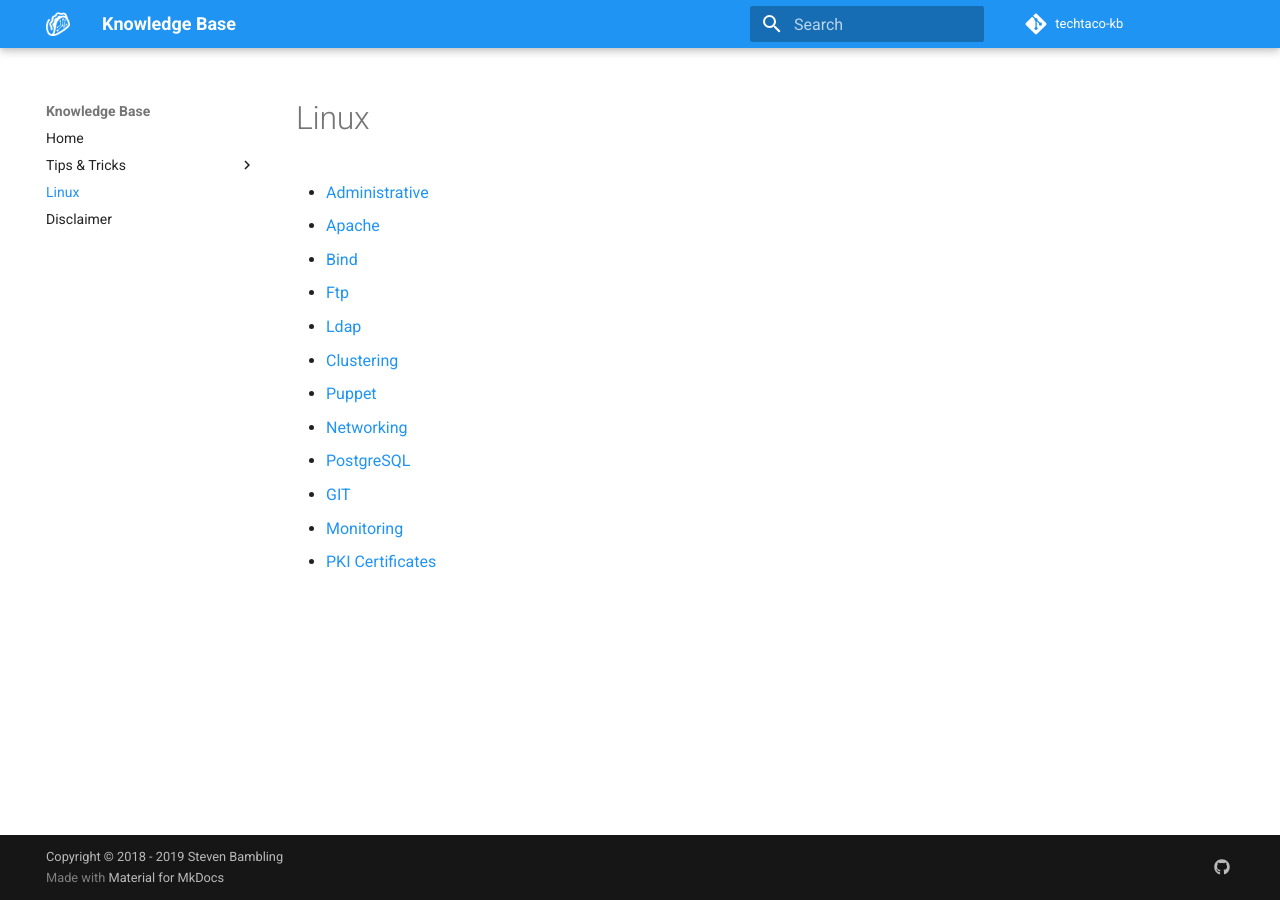
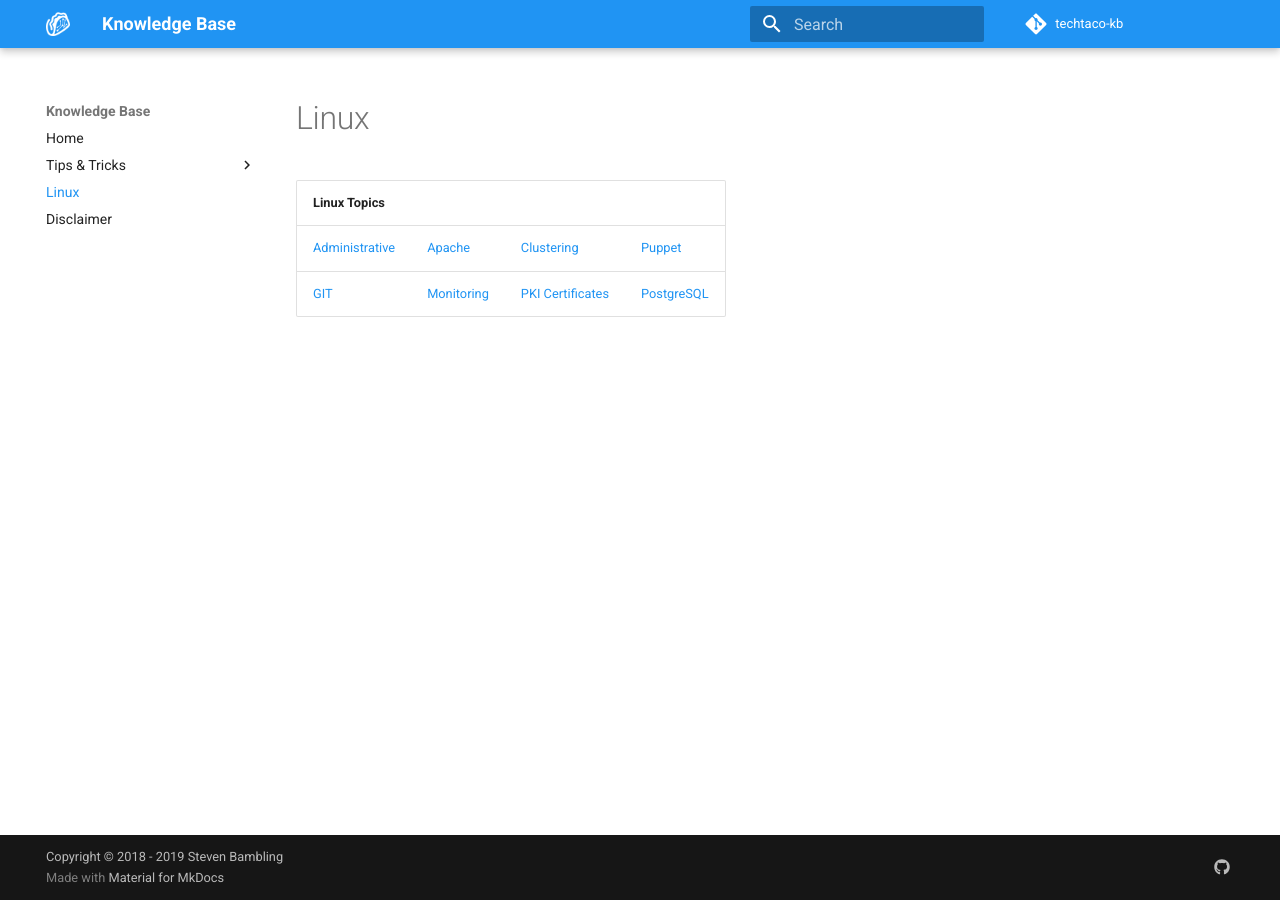
Before and after one commit to smbambling/techtaco-kb-old, an MkDocs documentation site: the page built from docs/linux.md, in a window 1280 px wide. Built offline with MkDocs 1.6.1 and Material for MkDocs 9.7.7, drawn with Linux system fonts in a browser that asks for light colours; comment, search, counter and statistics services are not loaded.

Commit message:
change article nav pages

```diff
--- a/docs/linux.md
+++ b/docs/linux.md
@@ -1,12 +1,21 @@
-  * [Administrative](linux/administrative/administrative.md)
-  * [Apache](linux/apache/apache.md)
-  * [Bind](linux/bind.md)
-  * [Ftp](linux/ftp.md)
-  * [Ldap](linux/ldap.md)
-  * [Clustering](linux/clustering/clustering.md)
-  * [Puppet](linux/puppet/puppet.md)
-  * [Networking](linux/networking/networking.md)
-  * [PostgreSQL](linux/postgresql/postgresql.md)
-  * [GIT](linux/git/git.md)
-  * [Monitoring](linux/monitoring/monitoring.md)
-  * [PKI Certificates](linux/pki_certificates/pki_certificates.md)
+<table style="white-space: nowrap;">
+  <thead>
+    <tr>
+      <th colspan="4">Linux Topics</td>
+    </tr>
+  </thead>
+  <tbody>
+    <tr>
+      <td><a href="linux/administrative/nav.md">Administrative</a></td>
+      <td><a href="linux/apache/nav.md">Apache</a></td>
+      <td><a href="linux/clustering/nav.md">Clustering</a></td>
+      <td><a href="linux/puppet/nav.md">Puppet</a></td>
+    </tr>
+    <tr>
+      <td><a href="linux/git/nav.md">GIT</a></td>
+      <td><a href="linux/monitoring/nav.md">Monitoring</a></td>
+      <td><a href="linux/pki_certificates/nav.md">PKI Certificates</a></td>
+      <td><a href="linux/postgresql/nav.md">PostgreSQL</a></td>
+    </tr>
+  </tbody>
+</table>
```
